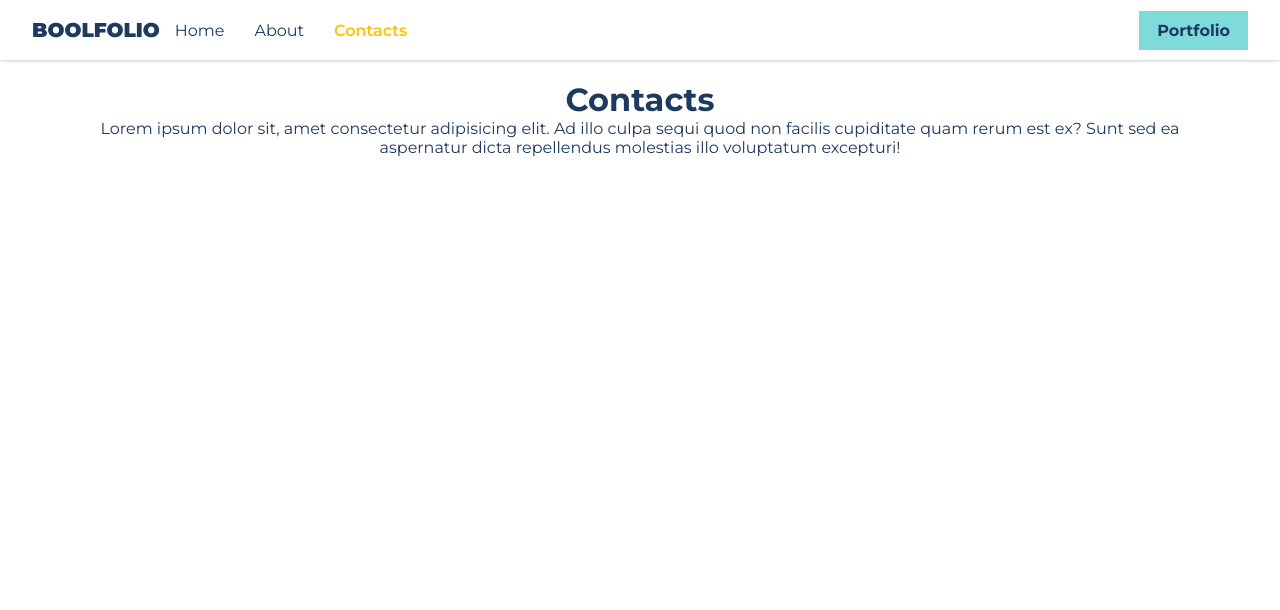
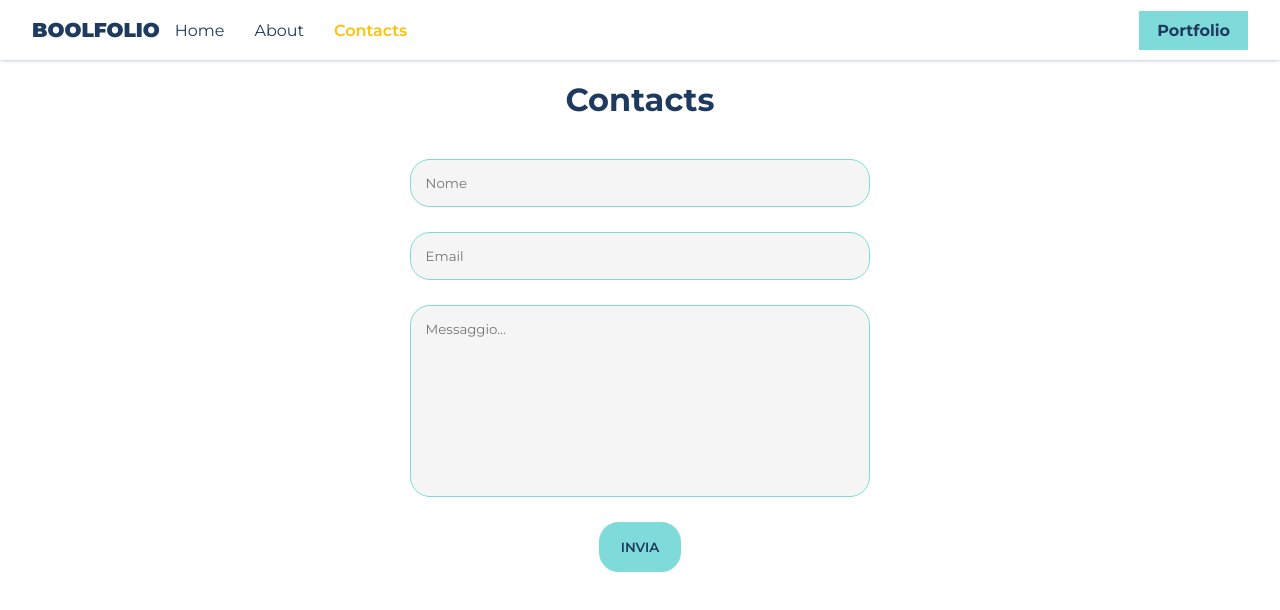
Before and after one commit to ginevrabotrugno/vite-boolfolio, a Vue app: page /contacts in a window 1280 px wide. Shown: the top 610 px of the page. Built offline with nearby package versions, Linux system fonts and the light colour scheme.

Commit message:
feat: add contacts static layout

```diff
--- a/src/pages/Contacts.vue
+++ b/src/pages/Contacts.vue
@@ -6,9 +6,55 @@
 
 <template>
     <h1>Contacts</h1>
-    <p>Lorem ipsum dolor sit, amet consectetur adipisicing elit. Ad illo culpa sequi quod non facilis cupiditate quam rerum est ex? Sunt sed ea aspernatur dicta repellendus molestias illo voluptatum excepturi!</p>
+    <form>
+        <input type="text" placeholder="Nome">
+        <input type="email" placeholder="Email">
+        <textarea name="message" id="message" cols="30" rows="10" placeholder="Messaggio..."></textarea>
+        <button type="submit">INVIA</button>
+    </form>
 </template>
 
 <style scoped lang="scss">
 
+    form {
+        max-width: 40%;
+        margin: 40px auto;
+
+        input, textarea {
+            display: block;
+            width: 100%;
+            margin-top: 25px;
+            font-family: inherit;
+            border-radius: 20px;
+            border: 1px solid var(--secondary);
+            padding: 15px;
+            background-color: var(--background);
+            color: var(--primary);
+        }
+
+        textarea {
+            resize: none;
+        }
+
+        button {
+            background-color: var(--secondary);
+            border-radius: 20px;
+            border: 2px solid var(--secondary);
+            color: var(--primary);
+            padding: 15px 20px;
+            margin-top: 25px;
+            font-family: inherit;
+            font-weight: 600;
+            cursor: pointer;
+            transition: all 0.2s ease;
+
+            &:hover {
+                background-color: var(--accent);
+                border: 2px solid var(--accent);
+                transform: scale(1.2);
+                font-weight: 700;
+            }
+        }
+    }
+
 </style>
```
